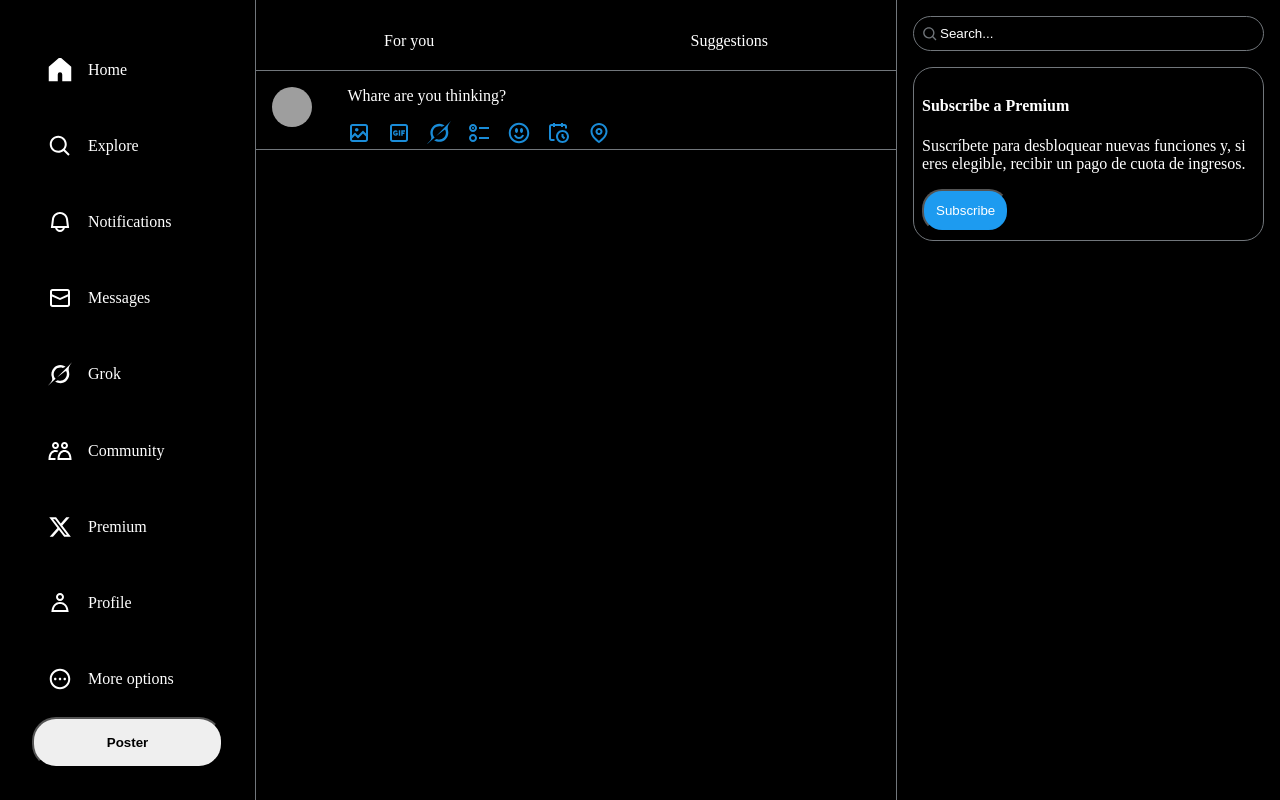
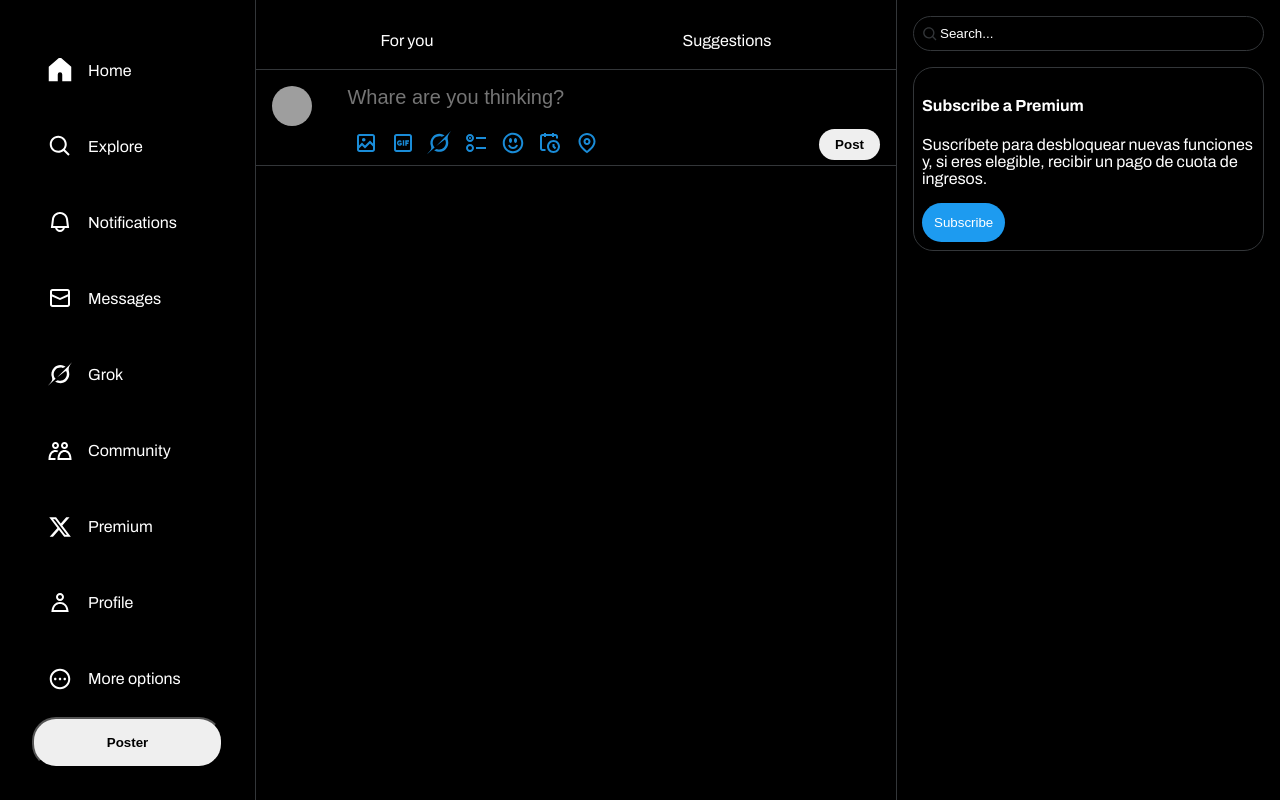
Before and after one commit to halex22/twitterClone, an Angular app: page /home in a window 1280 px wide. Built offline with nearby package versions, Linux system fonts and the light colour scheme; grey boxes are pictures that could not be loaded.

Commit message:
styling the new post section

```diff
--- a/src/app/components/home/feed/feed.component.html
+++ b/src/app/components/home/feed/feed.component.html
@@ -10,38 +10,102 @@
   </div>
 
   <div>
-    <p>Whare are you thinking? </p>
+    <input class="new-tweet" type="text" placeholder="Whare are you thinking?">
 
+    <!-- <p> </p> -->
+
+    <div class="wrapper-flex">
       <div class="options-container">
         <div class="svg-container">
-        <svg viewBox="0 0 24 24" aria-hidden="true" class="r-4qtqp9 r-yyyyoo r-dnmrzs r-bnwqim r-lrvibr r-m6rgpd r-z80fyv r-19wmn03" style="color: rgb(29, 155, 240);"><g><path d="M3 5.5C3 4.119 4.119 3 5.5 3h13C19.881 3 21 4.119 21 5.5v13c0 1.381-1.119 2.5-2.5 2.5h-13C4.119 21 3 19.881 3 18.5v-13zM5.5 5c-.276 0-.5.224-.5.5v9.086l3-3 3 3 5-5 3 3V5.5c0-.276-.224-.5-.5-.5h-13zM19 15.414l-3-3-5 5-3-3-3 3V18.5c0 .276.224.5.5.5h13c.276 0 .5-.224.5-.5v-3.086zM9.75 7C8.784 7 8 7.784 8 8.75s.784 1.75 1.75 1.75 1.75-.784 1.75-1.75S10.716 7 9.75 7z"></path></g></svg>
+          <svg viewBox="0 0 24 24" aria-hidden="true"
+            class="r-4qtqp9 r-yyyyoo r-dnmrzs r-bnwqim r-lrvibr r-m6rgpd r-z80fyv r-19wmn03"
+            style="color: rgb(29, 155, 240);">
+            <g>
+              <path
+                d="M3 5.5C3 4.119 4.119 3 5.5 3h13C19.881 3 21 4.119 21 5.5v13c0 1.381-1.119 2.5-2.5 2.5h-13C4.119 21 3 19.881 3 18.5v-13zM5.5 5c-.276 0-.5.224-.5.5v9.086l3-3 3 3 5-5 3 3V5.5c0-.276-.224-.5-.5-.5h-13zM19 15.414l-3-3-5 5-3-3-3 3V18.5c0 .276.224.5.5.5h13c.276 0 .5-.224.5-.5v-3.086zM9.75 7C8.784 7 8 7.784 8 8.75s.784 1.75 1.75 1.75 1.75-.784 1.75-1.75S10.716 7 9.75 7z">
+              </path>
+            </g>
+          </svg>
         </div>
 
         <div class="svg-container">
-        <svg viewBox="0 0 24 24" aria-hidden="true" class="r-4qtqp9 r-yyyyoo r-dnmrzs r-bnwqim r-lrvibr r-m6rgpd r-z80fyv r-19wmn03" style="color: rgb(29, 155, 240);"><g><path d="M3 5.5C3 4.119 4.12 3 5.5 3h13C19.88 3 21 4.119 21 5.5v13c0 1.381-1.12 2.5-2.5 2.5h-13C4.12 21 3 19.881 3 18.5v-13zM5.5 5c-.28 0-.5.224-.5.5v13c0 .276.22.5.5.5h13c.28 0 .5-.224.5-.5v-13c0-.276-.22-.5-.5-.5h-13zM18 10.711V9.25h-3.74v5.5h1.44v-1.719h1.7V11.57h-1.7v-.859H18zM11.79 9.25h1.44v5.5h-1.44v-5.5zm-3.07 1.375c.34 0 .77.172 1.02.43l1.03-.86c-.51-.601-1.28-.945-2.05-.945C7.19 9.25 6 10.453 6 12s1.19 2.75 2.72 2.75c.85 0 1.54-.344 2.05-.945v-2.149H8.38v1.032H9.4v.515c-.17.086-.42.172-.68.172-.76 0-1.36-.602-1.36-1.375 0-.688.6-1.375 1.36-1.375z"></path></g></svg>
+          <svg viewBox="0 0 24 24" aria-hidden="true"
+            class="r-4qtqp9 r-yyyyoo r-dnmrzs r-bnwqim r-lrvibr r-m6rgpd r-z80fyv r-19wmn03"
+            style="color: rgb(29, 155, 240);">
+            <g>
+              <path
+                d="M3 5.5C3 4.119 4.12 3 5.5 3h13C19.88 3 21 4.119 21 5.5v13c0 1.381-1.12 2.5-2.5 2.5h-13C4.12 21 3 19.881 3 18.5v-13zM5.5 5c-.28 0-.5.224-.5.5v13c0 .276.22.5.5.5h13c.28 0 .5-.224.5-.5v-13c0-.276-.22-.5-.5-.5h-13zM18 10.711V9.25h-3.74v5.5h1.44v-1.719h1.7V11.57h-1.7v-.859H18zM11.79 9.25h1.44v5.5h-1.44v-5.5zm-3.07 1.375c.34 0 .77.172 1.02.43l1.03-.86c-.51-.601-1.28-.945-2.05-.945C7.19 9.25 6 10.453 6 12s1.19 2.75 2.72 2.75c.85 0 1.54-.344 2.05-.945v-2.149H8.38v1.032H9.4v.515c-.17.086-.42.172-.68.172-.76 0-1.36-.602-1.36-1.375 0-.688.6-1.375 1.36-1.375z">
+              </path>
+            </g>
+          </svg>
         </div>
 
         <div class="svg-container">
-        <svg viewBox="0 0 33 32" aria-hidden="true" class="r-4qtqp9 r-yyyyoo r-dnmrzs r-bnwqim r-lrvibr r-m6rgpd r-z80fyv r-19wmn03" style="color: rgb(29, 155, 240);"><g><path d="M12.745 20.54l10.97-8.19c.539-.4 1.307-.244 1.564.38 1.349 3.288.746 7.241-1.938 9.955-2.683 2.714-6.417 3.31-9.83 1.954l-3.728 1.745c5.347 3.697 11.84 2.782 15.898-1.324 3.219-3.255 4.216-7.692 3.284-11.693l.008.009c-1.351-5.878.332-8.227 3.782-13.031L33 0l-4.54 4.59v-.014L12.743 20.544m-2.263 1.987c-3.837-3.707-3.175-9.446.1-12.755 2.42-2.449 6.388-3.448 9.852-1.979l3.72-1.737c-.67-.49-1.53-1.017-2.515-1.387-4.455-1.854-9.789-.931-13.41 2.728-3.483 3.523-4.579 8.94-2.697 13.561 1.405 3.454-.899 5.898-3.22 8.364C1.49 30.2.666 31.074 0 32l10.478-9.466"></path></g></svg>
+          <svg viewBox="0 0 33 32" aria-hidden="true"
+            class="r-4qtqp9 r-yyyyoo r-dnmrzs r-bnwqim r-lrvibr r-m6rgpd r-z80fyv r-19wmn03"
+            style="color: rgb(29, 155, 240);">
+            <g>
+              <path
+                d="M12.745 20.54l10.97-8.19c.539-.4 1.307-.244 1.564.38 1.349 3.288.746 7.241-1.938 9.955-2.683 2.714-6.417 3.31-9.83 1.954l-3.728 1.745c5.347 3.697 11.84 2.782 15.898-1.324 3.219-3.255 4.216-7.692 3.284-11.693l.008.009c-1.351-5.878.332-8.227 3.782-13.031L33 0l-4.54 4.59v-.014L12.743 20.544m-2.263 1.987c-3.837-3.707-3.175-9.446.1-12.755 2.42-2.449 6.388-3.448 9.852-1.979l3.72-1.737c-.67-.49-1.53-1.017-2.515-1.387-4.455-1.854-9.789-.931-13.41 2.728-3.483 3.523-4.579 8.94-2.697 13.561 1.405 3.454-.899 5.898-3.22 8.364C1.49 30.2.666 31.074 0 32l10.478-9.466">
+              </path>
+            </g>
+          </svg>
         </div>
 
         <div class="svg-container">
-        <svg viewBox="0 0 24 24" aria-hidden="true" class="r-4qtqp9 r-yyyyoo r-dnmrzs r-bnwqim r-lrvibr r-m6rgpd r-z80fyv r-19wmn03" style="color: rgb(29, 155, 240);"><g><path d="M6 5c-1.1 0-2 .895-2 2s.9 2 2 2 2-.895 2-2-.9-2-2-2zM2 7c0-2.209 1.79-4 4-4s4 1.791 4 4-1.79 4-4 4-4-1.791-4-4zm20 1H12V6h10v2zM6 15c-1.1 0-2 .895-2 2s.9 2 2 2 2-.895 2-2-.9-2-2-2zm-4 2c0-2.209 1.79-4 4-4s4 1.791 4 4-1.79 4-4 4-4-1.791-4-4zm20 1H12v-2h10v2zM7 7c0 .552-.45 1-1 1s-1-.448-1-1 .45-1 1-1 1 .448 1 1z"></path></g></svg>
+          <svg viewBox="0 0 24 24" aria-hidden="true"
+            class="r-4qtqp9 r-yyyyoo r-dnmrzs r-bnwqim r-lrvibr r-m6rgpd r-z80fyv r-19wmn03"
+            style="color: rgb(29, 155, 240);">
+            <g>
+              <path
+                d="M6 5c-1.1 0-2 .895-2 2s.9 2 2 2 2-.895 2-2-.9-2-2-2zM2 7c0-2.209 1.79-4 4-4s4 1.791 4 4-1.79 4-4 4-4-1.791-4-4zm20 1H12V6h10v2zM6 15c-1.1 0-2 .895-2 2s.9 2 2 2 2-.895 2-2-.9-2-2-2zm-4 2c0-2.209 1.79-4 4-4s4 1.791 4 4-1.79 4-4 4-4-1.791-4-4zm20 1H12v-2h10v2zM7 7c0 .552-.45 1-1 1s-1-.448-1-1 .45-1 1-1 1 .448 1 1z">
+              </path>
+            </g>
+          </svg>
         </div>
 
         <div class="svg-container">
-        <svg viewBox="0 0 24 24" aria-hidden="true" class="r-4qtqp9 r-yyyyoo r-dnmrzs r-bnwqim r-lrvibr r-m6rgpd r-z80fyv r-19wmn03" style="color: rgb(29, 155, 240);"><g><path d="M8 9.5C8 8.119 8.672 7 9.5 7S11 8.119 11 9.5 10.328 12 9.5 12 8 10.881 8 9.5zm6.5 2.5c.828 0 1.5-1.119 1.5-2.5S15.328 7 14.5 7 13 8.119 13 9.5s.672 2.5 1.5 2.5zM12 16c-2.224 0-3.021-2.227-3.051-2.316l-1.897.633c.05.15 1.271 3.684 4.949 3.684s4.898-3.533 4.949-3.684l-1.896-.638c-.033.095-.83 2.322-3.053 2.322zm10.25-4.001c0 5.652-4.598 10.25-10.25 10.25S1.75 17.652 1.75 12 6.348 1.75 12 1.75 22.25 6.348 22.25 12zm-2 0c0-4.549-3.701-8.25-8.25-8.25S3.75 7.451 3.75 12s3.701 8.25 8.25 8.25 8.25-3.701 8.25-8.25z"></path></g></svg>
+          <svg viewBox="0 0 24 24" aria-hidden="true"
+            class="r-4qtqp9 r-yyyyoo r-dnmrzs r-bnwqim r-lrvibr r-m6rgpd r-z80fyv r-19wmn03"
+            style="color: rgb(29, 155, 240);">
+            <g>
+              <path
+                d="M8 9.5C8 8.119 8.672 7 9.5 7S11 8.119 11 9.5 10.328 12 9.5 12 8 10.881 8 9.5zm6.5 2.5c.828 0 1.5-1.119 1.5-2.5S15.328 7 14.5 7 13 8.119 13 9.5s.672 2.5 1.5 2.5zM12 16c-2.224 0-3.021-2.227-3.051-2.316l-1.897.633c.05.15 1.271 3.684 4.949 3.684s4.898-3.533 4.949-3.684l-1.896-.638c-.033.095-.83 2.322-3.053 2.322zm10.25-4.001c0 5.652-4.598 10.25-10.25 10.25S1.75 17.652 1.75 12 6.348 1.75 12 1.75 22.25 6.348 22.25 12zm-2 0c0-4.549-3.701-8.25-8.25-8.25S3.75 7.451 3.75 12s3.701 8.25 8.25 8.25 8.25-3.701 8.25-8.25z">
+              </path>
+            </g>
+          </svg>
         </div>
 
         <div class="svg-container">
-        <svg viewBox="0 0 24 24" aria-hidden="true" class="r-4qtqp9 r-yyyyoo r-dnmrzs r-bnwqim r-lrvibr r-m6rgpd r-z80fyv r-19wmn03" style="color: rgb(29, 155, 240);"><g><path d="M6 3V2h2v1h6V2h2v1h1.5C18.88 3 20 4.119 20 5.5v2h-2v-2c0-.276-.22-.5-.5-.5H16v1h-2V5H8v1H6V5H4.5c-.28 0-.5.224-.5.5v12c0 .276.22.5.5.5h3v2h-3C3.12 20 2 18.881 2 17.5v-12C2 4.119 3.12 3 4.5 3H6zm9.5 8c-2.49 0-4.5 2.015-4.5 4.5s2.01 4.5 4.5 4.5 4.5-2.015 4.5-4.5-2.01-4.5-4.5-4.5zM9 15.5C9 11.91 11.91 9 15.5 9s6.5 2.91 6.5 6.5-2.91 6.5-6.5 6.5S9 19.09 9 15.5zm5.5-2.5h2v2.086l1.71 1.707-1.42 1.414-2.29-2.293V13z"></path></g></svg>
+          <svg viewBox="0 0 24 24" aria-hidden="true"
+            class="r-4qtqp9 r-yyyyoo r-dnmrzs r-bnwqim r-lrvibr r-m6rgpd r-z80fyv r-19wmn03"
+            style="color: rgb(29, 155, 240);">
+            <g>
+              <path
+                d="M6 3V2h2v1h6V2h2v1h1.5C18.88 3 20 4.119 20 5.5v2h-2v-2c0-.276-.22-.5-.5-.5H16v1h-2V5H8v1H6V5H4.5c-.28 0-.5.224-.5.5v12c0 .276.22.5.5.5h3v2h-3C3.12 20 2 18.881 2 17.5v-12C2 4.119 3.12 3 4.5 3H6zm9.5 8c-2.49 0-4.5 2.015-4.5 4.5s2.01 4.5 4.5 4.5 4.5-2.015 4.5-4.5-2.01-4.5-4.5-4.5zM9 15.5C9 11.91 11.91 9 15.5 9s6.5 2.91 6.5 6.5-2.91 6.5-6.5 6.5S9 19.09 9 15.5zm5.5-2.5h2v2.086l1.71 1.707-1.42 1.414-2.29-2.293V13z">
+              </path>
+            </g>
+          </svg>
         </div>
 
         <div class="svg-container">
-        <svg viewBox="0 0 24 24" aria-hidden="true" class="r-4qtqp9 r-yyyyoo r-dnmrzs r-bnwqim r-lrvibr r-m6rgpd r-z80fyv r-19wmn03" style="color: rgb(29, 155, 240);"><g><path d="M12 7c-1.93 0-3.5 1.57-3.5 3.5S10.07 14 12 14s3.5-1.57 3.5-3.5S13.93 7 12 7zm0 5c-.827 0-1.5-.673-1.5-1.5S11.173 9 12 9s1.5.673 1.5 1.5S12.827 12 12 12zm0-10c-4.687 0-8.5 3.813-8.5 8.5 0 5.967 7.621 11.116 7.945 11.332l.555.37.555-.37c.324-.216 7.945-5.365 7.945-11.332C20.5 5.813 16.687 2 12 2zm0 17.77c-1.665-1.241-6.5-5.196-6.5-9.27C5.5 6.916 8.416 4 12 4s6.5 2.916 6.5 6.5c0 4.073-4.835 8.028-6.5 9.27z"></path></g></svg>
+          <svg viewBox="0 0 24 24" aria-hidden="true"
+            class="r-4qtqp9 r-yyyyoo r-dnmrzs r-bnwqim r-lrvibr r-m6rgpd r-z80fyv r-19wmn03"
+            style="color: rgb(29, 155, 240);">
+            <g>
+              <path
+                d="M12 7c-1.93 0-3.5 1.57-3.5 3.5S10.07 14 12 14s3.5-1.57 3.5-3.5S13.93 7 12 7zm0 5c-.827 0-1.5-.673-1.5-1.5S11.173 9 12 9s1.5.673 1.5 1.5S12.827 12 12 12zm0-10c-4.687 0-8.5 3.813-8.5 8.5 0 5.967 7.621 11.116 7.945 11.332l.555.37.555-.37c.324-.216 7.945-5.365 7.945-11.332C20.5 5.813 16.687 2 12 2zm0 17.77c-1.665-1.241-6.5-5.196-6.5-9.27C5.5 6.916 8.416 4 12 4s6.5 2.916 6.5 6.5c0 4.073-4.835 8.028-6.5 9.27z">
+              </path>
+            </g>
+          </svg>
         </div>
 
       </div>
+      <div class="wrapper-btn">
+        <button>Post</button>
+      </div>
+    </div>
+
   </div>
 </div>
 
--- a/src/app/components/home/feed/feed.component.scss
+++ b/src/app/components/home/feed/feed.component.scss
@@ -1,4 +1,4 @@
-$gray-color: rgb(113, 118, 123);
+$gray-color: rgb(51, 54, 57);
 $blue-color: rgb(29, 155, 240);
 $blue-color-hover: rgb(26, 140, 216);
 
@@ -40,7 +40,13 @@
 
 .svg-container {
 
-    margin-right: 1rem;
+    // margin-right: 1rem;
+    padding: 0.4rem;
+
+    &:hover {
+        background-color: rgba(29, 155, 240, 0.1);
+        border-radius: 100%;
+    }
 
     svg {
         width: 1.5rem;
@@ -48,3 +54,37 @@
         fill: $blue-color-hover;
     }
 }
+
+.wrapper-flex {
+    display: flex;
+    justify-content: space-between;
+}
+
+.wrapper-btn {
+    display: flex;
+    align-items: center;
+
+    button {
+        border-radius: 1.25rem;
+        margin-right: 1rem;
+        padding: 0.5rem 1rem;
+        font-weight: 800;
+        border: none;
+    }
+}
+
+
+.new-tweet {
+    background-color: transparent;
+    border: 0;
+    font-size: 1.25rem;
+    padding: 1rem 0;
+    color: white;
+    width: 100%;
+
+
+    &:focus {
+        border: 0;
+        outline: 0;
+    }
+}
--- a/src/app/components/home/options/options.component.scss
+++ b/src/app/components/home/options/options.component.scss
@@ -1,10 +1,11 @@
 $gray-color-hover : rgb(231, 233, 234, 0.1);
 $gray-color: rgb(113, 118, 123);
+$gray-dirty: rgb(51, 54, 57);
 // $dark-gray-color: rgb(231, 233, 233);
 
 
 :host {
-    border-right: 1px solid $gray-color;
+    border-right: 1px solid $gray-dirty;
     min-height: 100vh;
     padding: 2rem;
     display: flex;
--- a/src/app/components/home/suggestions/suggestions.component.scss
+++ b/src/app/components/home/suggestions/suggestions.component.scss
@@ -1,15 +1,16 @@
 $gray-color: rgb(113, 118, 123);
+$gray-dirty: rgb(51, 54, 57);
 $blue-color: rgb(29, 155, 240);
 $blue-color-hover: rgb(26, 140, 216);
 
 :host {
-  border-left: 1px solid $gray-color;
+  border-left: 1px solid $gray-dirty;
 
   padding: 1rem;
 }
 
 @mixin card {
-    border: 1px solid $gray-color;
+    border: 1px solid $gray-dirty;
     padding: 0.5rem;
     border-radius: 1.25rem;
 }
@@ -21,7 +22,7 @@
     @include card;
 
   svg {
-    fill: $gray-color;
+    fill: $gray-dirty;
     width: 1rem;
   }
 
@@ -45,6 +46,7 @@
         color: white;
         padding: 0.75rem;
         border-radius: 1.25rem;
+        border: none;
 
         &:hover {
             background-color: $blue-color-hover;
--- a/src/styles.scss
+++ b/src/styles.scss
@@ -8,10 +8,10 @@
     background-color: black;
     color: white;
     margin: 0;
+    font-family: "Archivo", sans-serif;
 }
 
 h2, h3 {
-    font-family: "Archivo", sans-serif;
     font-weight: 900;
     font-style: normal;
     font-variation-settings:"wdth" 98.9;
```
Lines whose indentation alone changed are shown as unchanged.
